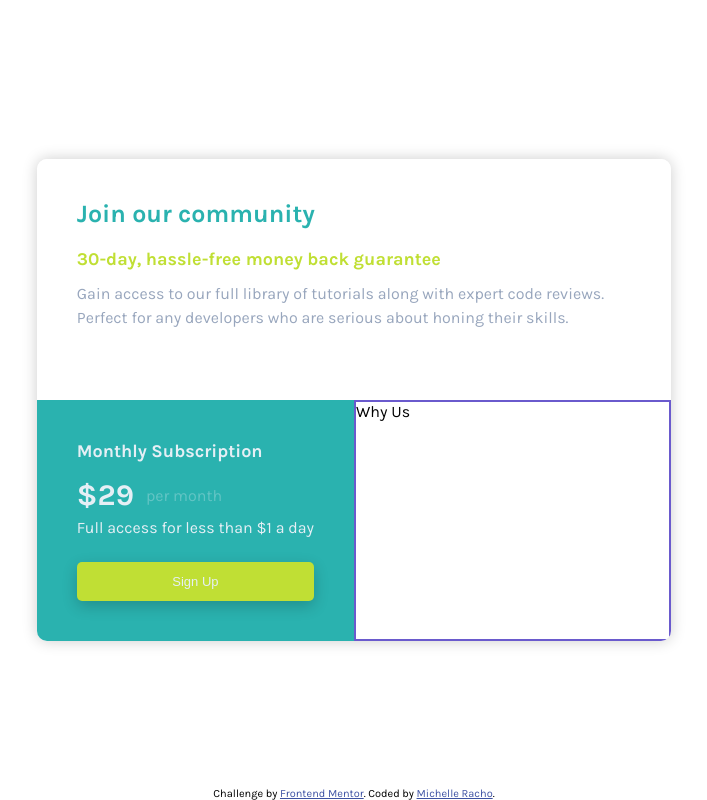
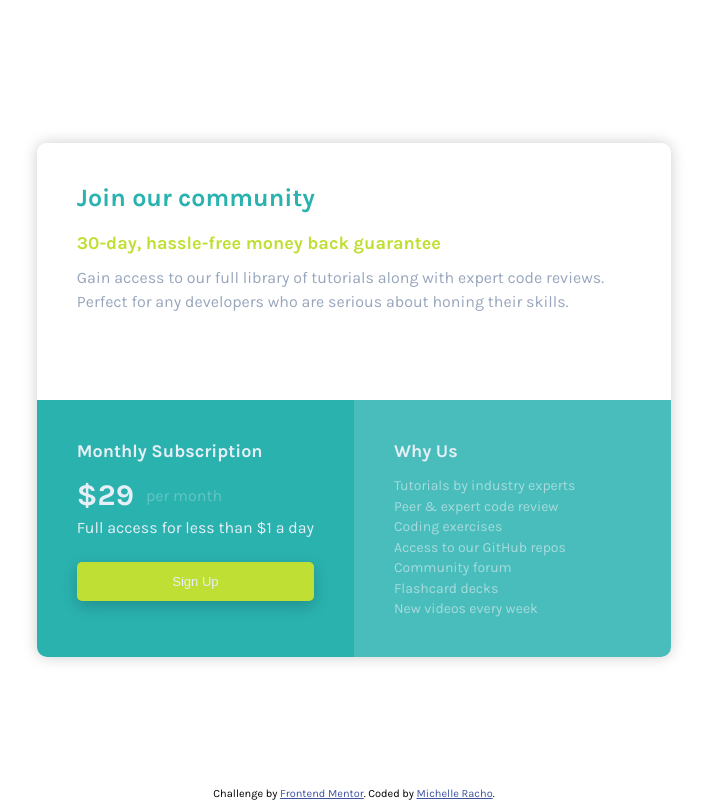
Before and after one commit to michelleracho/single-price-grid-component, a plain HTML site: page index.html in a window 1280 px wide. Shown: the whole page, without its empty margins (286-993 px from the left). Drawn offline with Linux system fonts and the light colour scheme.

Commit message:
add why-us section

```diff
--- a/index.html
+++ b/index.html
@@ -32,7 +32,18 @@
         <button class="btn">Sign Up</button>
       </section>
 
-      <section class="why-us">Why Us</section>
+      <section class="why-us">
+        <h2 class="sub-heading">Why Us</h2>
+        <ul class="why-us__list">
+          <li>Tutorials by industry experts</li>
+          <li>Peer &amp; expert code review</li>
+          <li>Coding exercises</li>
+          <li>Access to our GitHub repos</li>
+          <li>Community forum</li>
+          <li>Flashcard decks</li>
+          <li>New videos every week</li>
+        </ul>
+      </section>
     </main>
 
     <footer>
--- a/sass/_layout.scss
+++ b/sass/_layout.scss
@@ -58,9 +58,22 @@
 }
 
 .why-us {
-  border: 2px solid slateblue;
+  // border: 2px solid slateblue;
   grid-column: 2/3;
   grid-row: 2/3;
+  padding: 4rem;
+  background-color: rgba($color-primary-cyan, 0.85);
+  color: $color-neutral-light-gray;
+
+  &__list {
+    list-style: none;
+    font-size: 1.4rem;
+    opacity: 0.6;
+
+    & li:not(:last-child) {
+      margin-bottom: 0.35rem;
+    }
+  }
 }
 
 // FOOTER
```
Also changed, not shown: css/main.css, 1 other file.
